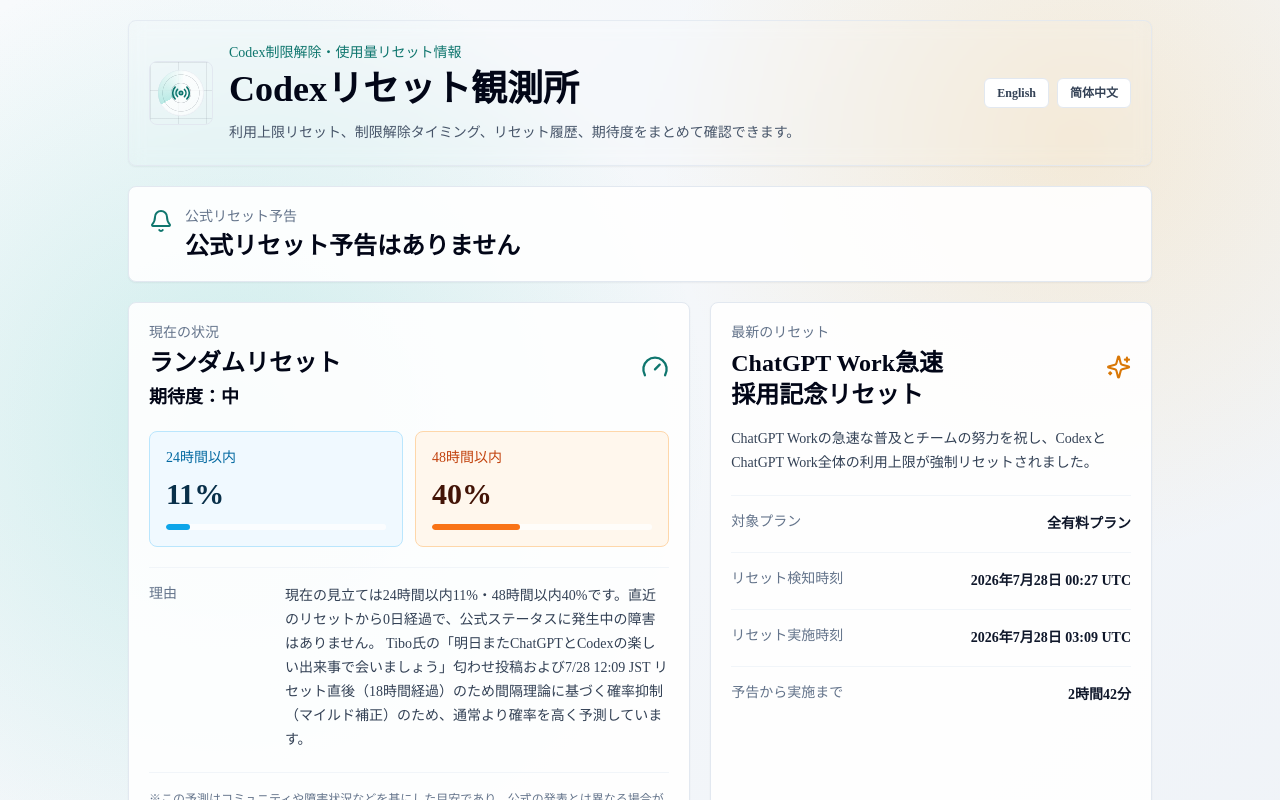
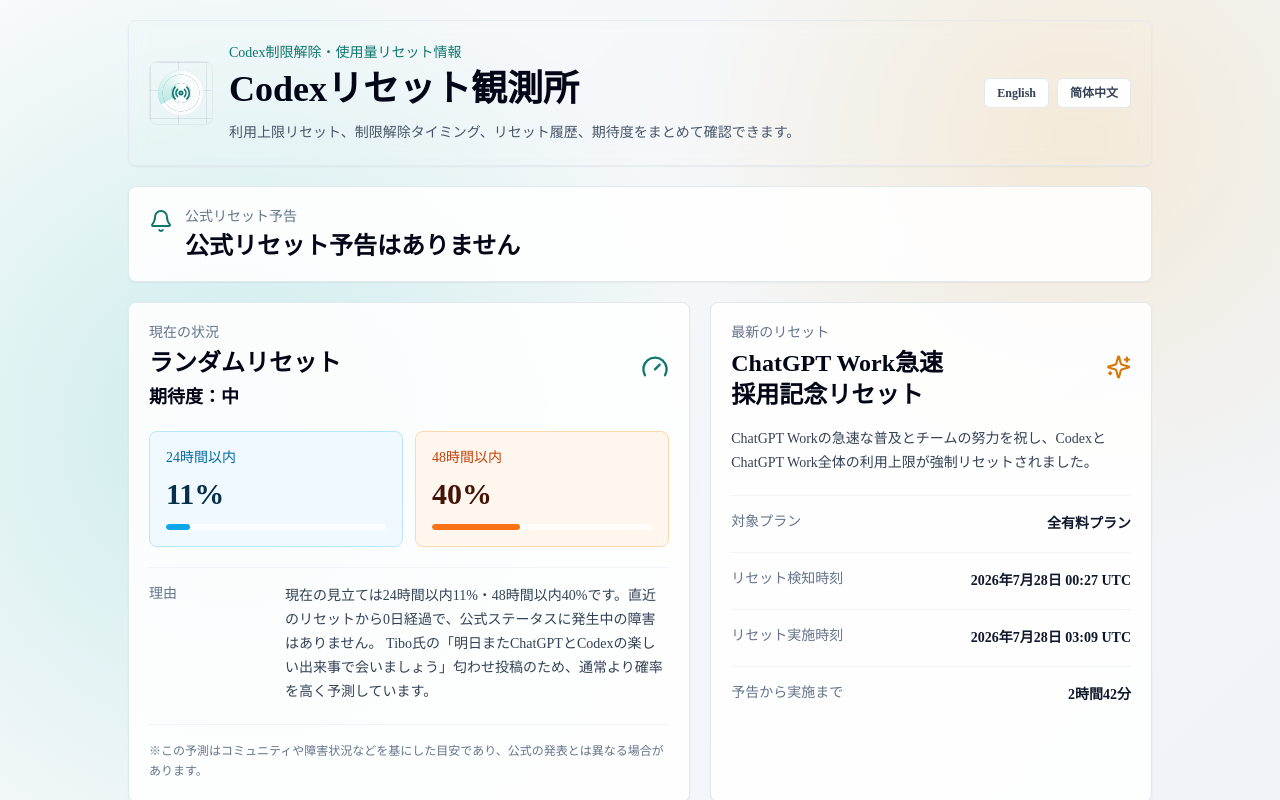
Before and after one commit to gussuri/codex-reset-observatory, a Next.js app: page / in a window 1280 px wide. Shown: the top 800 px of the page. Built offline with nearby package versions, Linux system fonts and the light colour scheme; no server answers.

Commit message:
fix: remove boostReason from interval adjustment signal for clean UI explanation

```diff
--- a/data/observationSignals.ts
+++ b/data/observationSignals.ts
@@ -40,7 +40,6 @@
     expiresAt: "2026-07-29T21:00:00+09:00",
     boostValue24h: -0.20,
     boostValue48h: -0.05,
-    boostReason: "7/28 12:09 JST リセット直後（18時間経過）のため間隔理論に基づく確率抑制（マイルド補正）",
     title: "前回リセット直後（間隔理論による確率抑制）",
     source: "https://x.com/thsottiaux",
     sourceLabel: "Codex リセット観測データ (間隔理論)",
```
